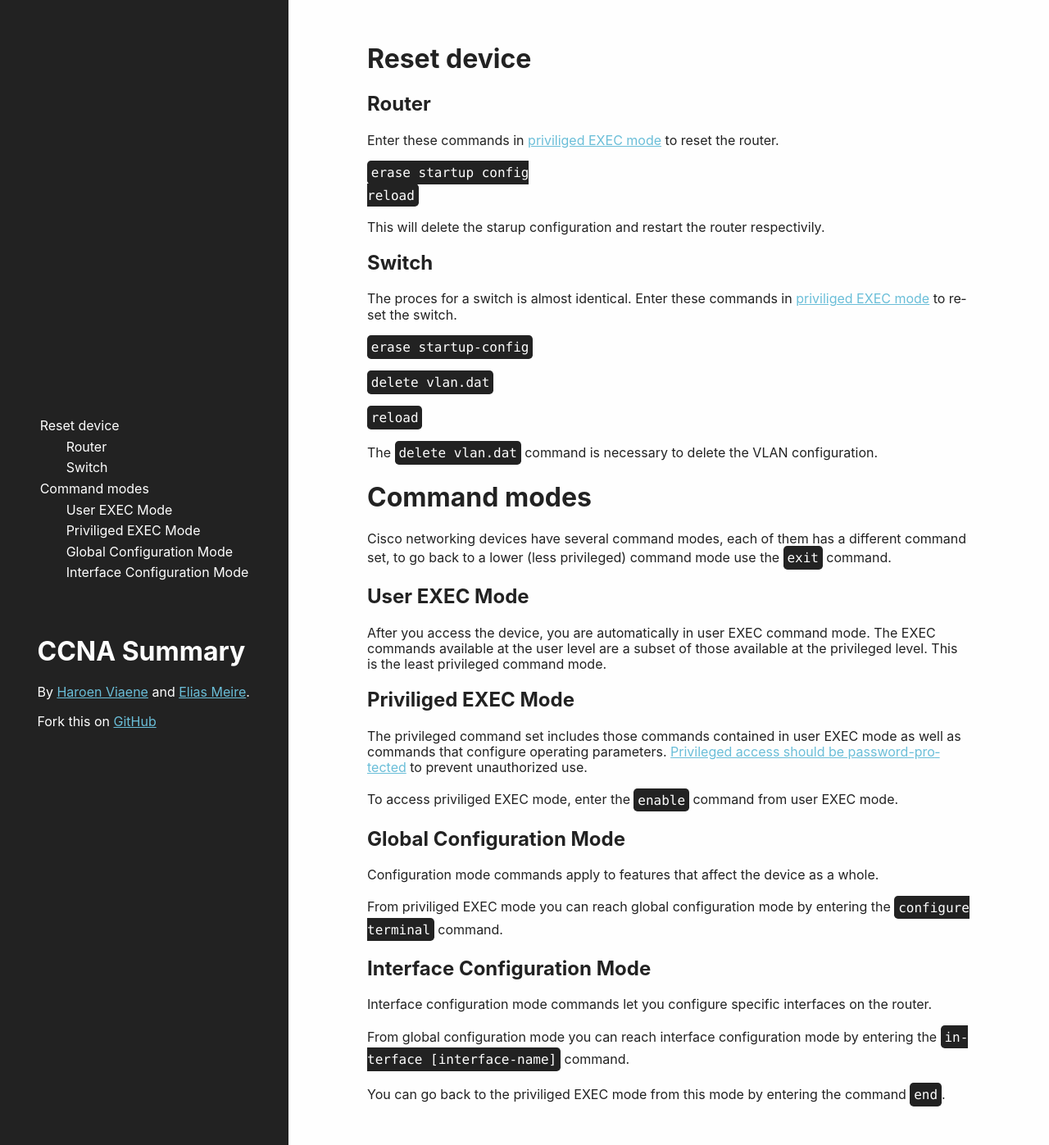
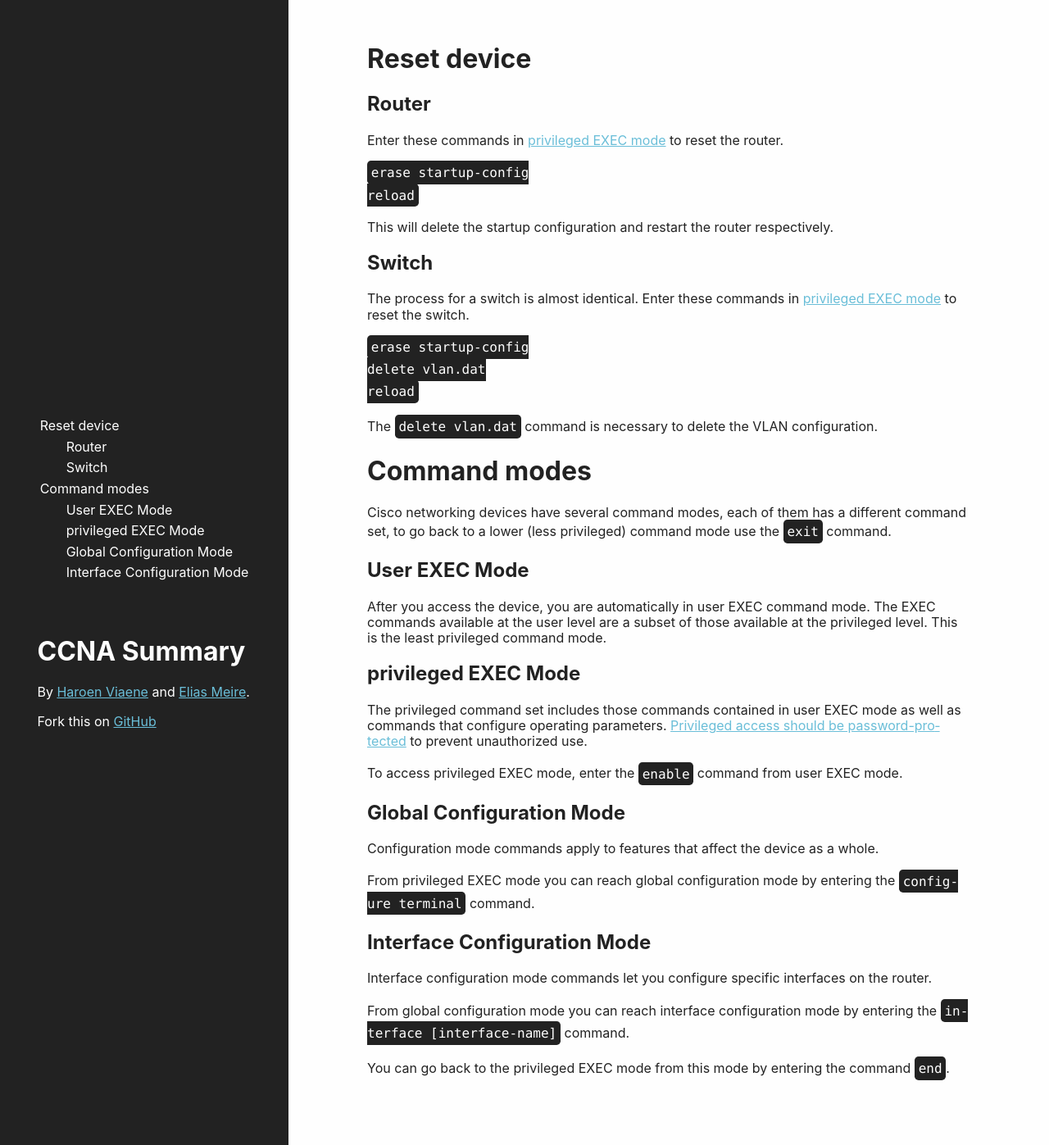
Before and after one commit to Haroenv/ccna, a Jekyll site: the page built from index.md, in a window 1280 px wide and 1397 px high. Shown: the whole window at 82% size. Built offline with Jekyll 4.4.1, drawn with Linux system fonts in a browser that asks for light colours.

Commit message:
Spelling fixes and multiline code implementation with inline html

````diff
--- a/index.md
+++ b/index.md
@@ -22,24 +22,22 @@ Fork this on [GitHub](https://github.com/haroenv/ccna-summary)
 
 ## Router
 
-Enter these commands in [priviliged EXEC mode](#command-modes) to reset the router.
+Enter these commands in [privileged EXEC mode](#command-modes) to reset the router.
 
-```
-erase startup config
+<pre><code>erase startup-config
 reload
-```
+</code></pre>
 
-This will delete the starup configuration and restart the router respectivily.
+This will delete the startup configuration and restart the router respectively.
 
 
 ## Switch
-The proces for a switch is almost identical. Enter these commands in [priviliged EXEC mode](#command-modes) to reset the switch.
+The process for a switch is almost identical. Enter these commands in [privileged EXEC mode](#command-modes) to reset the switch.
 
-`erase startup-config`
-
-`delete vlan.dat`
-
-`reload`
+<pre><code>erase startup-config
+delete vlan.dat
+reload
+</code></pre>
 
 The `delete vlan.dat` command is necessary to delete the VLAN configuration.
 
@@ -51,17 +49,17 @@ Cisco networking devices have several command modes, each of them has a differen
 
 After you access the device, you are automatically in user EXEC command mode. The EXEC commands available at the user level are a subset of those available at the privileged level. This is the least privileged command mode.
 
-## Priviliged EXEC Mode
+## privileged EXEC Mode
 
 The privileged command set includes those commands contained in user EXEC mode as well as commands that configure operating parameters. [Privileged access should be password-protected](#passwords) to prevent unauthorized use.
 
-To access priviliged EXEC mode, enter the `enable` command from user EXEC mode.
+To access privileged EXEC mode, enter the `enable` command from user EXEC mode.
 
 ## Global Configuration Mode
 
 Configuration mode commands apply to features that affect the device as a whole.
 
-From priviliged EXEC mode you can reach global configuration mode by entering the `configure terminal` command.
+From privileged EXEC mode you can reach global configuration mode by entering the `configure terminal` command.
 
 ## Interface Configuration Mode
 
@@ -69,5 +67,5 @@ Interface configuration mode commands let you configure specific interfaces on t
 
 From global configuration mode you can reach interface configuration mode by entering the `interface [interface-name]` command.
 
-You can go back to the priviliged EXEC mode from this mode by entering the command `end`.
+You can go back to the privileged EXEC mode from this mode by entering the command `end`.
 </div>
````
